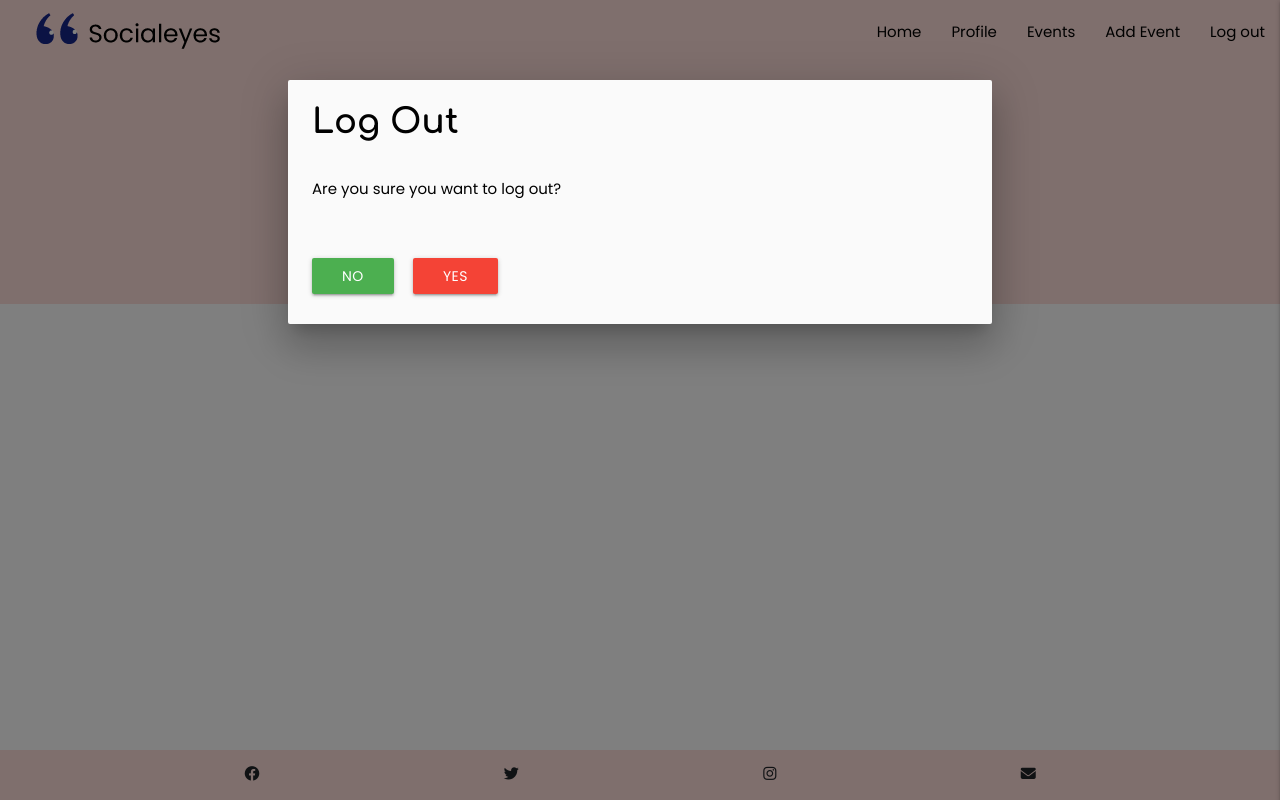
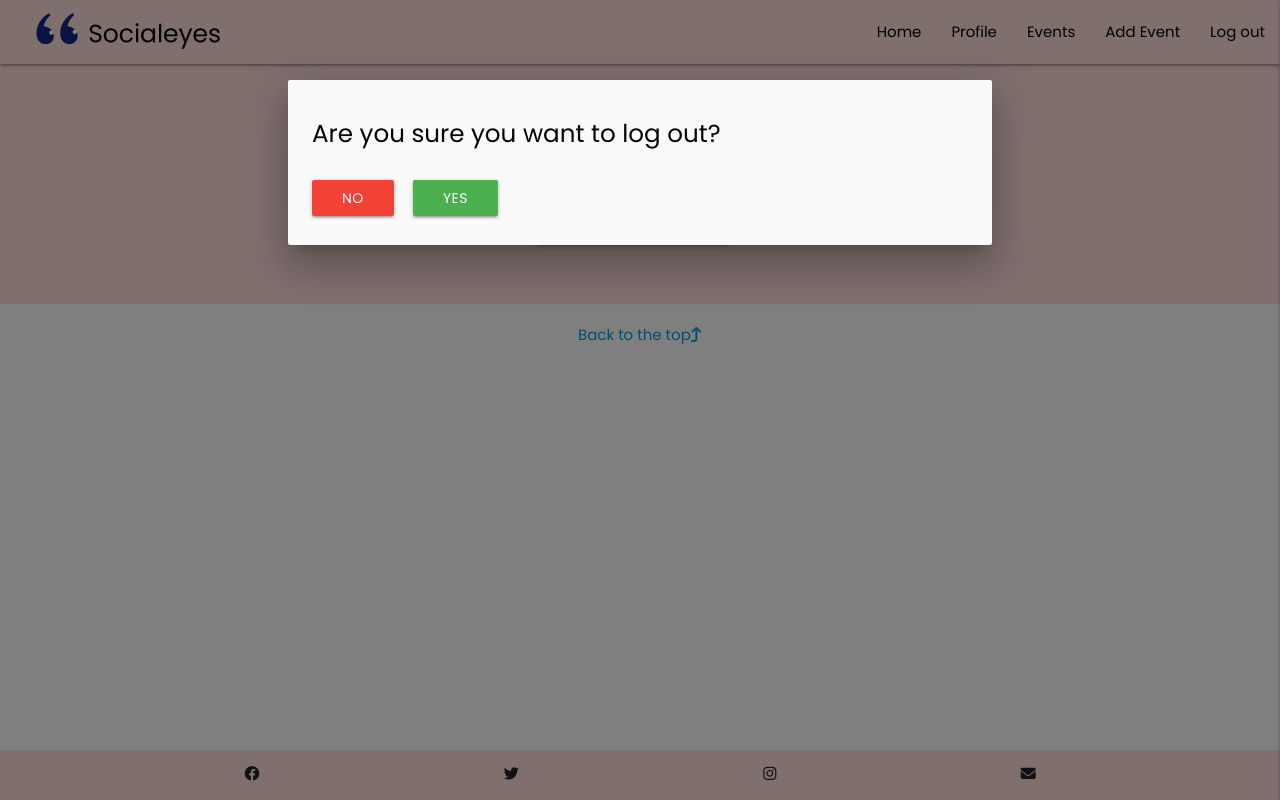
Before and after one commit to staceyJayneLewis/socialeyes, a Flask app: page /get_events in a window 1280 px wide, after a click on "Log out". Run offline with Flask 3, Linux system fonts and the light colour scheme; the visitor is signed in with stand-in values (Sample User, id 1); data that the repository does not hold is empty; some libraries are stand-ins or nearby versions; some web fonts are replaced.

Commit message:
Feat: Update modal and add page bookmark link

```diff
--- a/templates/base.html
+++ b/templates/base.html
@@ -20,6 +20,7 @@
 
     <header>
         <!-- Top nav -->
+        <div class="navbar-fixed">
         <nav>
             <div class="nav-wrapper pr-4">
                 <a href="{{ url_for('home') }}" class="brand-logo black-text">
@@ -42,16 +43,16 @@
                 <!-- Modal: log out -->
                 <div id="modal-logout" class="modal">
                     <div class="modal-content black-text">
-                        <h4>Log Out</h4>
-                        <p>Are you sure you want to log out?</p>
-                        <a href="#!" class="modal-close waves-effect btn green">No</a>
+                        <h5>Are you sure you want to log out?</h5>
+                        <a href="#!" class="modal-close waves-effect btn red">No</a>
                         <a href="{{ url_for('logout') }}"
-                            class="modal-close waves-effect btn red">Yes</a>
+                            class="modal-close waves-effect btn green">Yes</a>
                     </div>
                 </div>
                 {% endif %}
             </div>
         </nav>
+        </div>
         <!-- Mobile sidenav -->
         <ul class="sidenav" id="mobile-demo">
             <li><a href="{{ url_for('home') }}" class="black-text">Home</a></li>
--- a/templates/events.html
+++ b/templates/events.html
@@ -3,7 +3,7 @@
 <div class="page-header">
     <h3>Events</h3>
     <p>Interested in attending an event? Let them know by clicking the 'I'll be attending' button.</p>
-    <a href="{{ url_for('profile', username=session['user'])}}" class="btn rounded ">Go to saved
+    <a href="{{ url_for('profile', username=session['user'])}}" class="btn rounded ">Go to my
         events</a>
 </div>
 
@@ -27,19 +27,18 @@
                 <!-- Delete Event Modal -->
                 <div id="modal-{{ event._id }}" class="modal">
                     <div class="modal-content">
-                        <h4>Delete Event</h4>
-                        <p>Are you sure you want to delete this event?</p>
+                        <h5>Are you sure you want to delete this event?</h5>
                         <small>This action is permanent, and cannot be undone.</small>
                     </div>
                     <div class="modal-footer">
-                        <a href="#!" class="modal-close waves-effect btn green">No</a>
+                        <a href="#!" class="modal-close waves-effect btn red">No</a>
                         <a href="{{ url_for('delete_event', event_id=event._id) }}"
-                            class="modal-close waves-effect btn red">Yes</a>
+                            class="modal-close waves-effect btn green">Yes</a>
                     </div>
                 </div>
                 {% else %}
                     {% if event._id in user_events %}
-                        <a href="{{ url_for('unattend_event', event_id=event._id) }}" class="red-text"><i class="fa-solid fa-thumbs-down"></i> I won't attending </a>
+                        <a href="{{ url_for('unattend_event', event_id=event._id) }}" class="red-text"><i class="fa-solid fa-thumbs-down"></i> I'm no longer attending </a>
                     {% else %}
                         <a href="{{ url_for('attend_event', event_id=event._id) }}"><i class="fa-solid fa-thumbs-up"></i> I'll be attending </a>
                     {% endif %}
@@ -49,4 +48,8 @@
     </div>
     {% endfor %}
 </div>
+<div id="back-to-top" class="center-align">
+    <p class="text-center"><a href="#" aria-label="link to top of the page">Back to the top<i
+          class="fa-solid fa-arrow-turn-up fa-md"></i></a></p>
+  </div>
 {% endblock %}
--- a/templates/home.html
+++ b/templates/home.html
@@ -64,4 +64,8 @@
         {% endfor %}
     </div>
 </div>
+<div id="back-to-top" class="center-align">
+    <p class="text-center"><a href="#" aria-label="link to top of the page">Back to the top<i
+                class="fa-solid fa-arrow-turn-up fa-md"></i></a></p>
+</div>
 {% endblock %}
```
Also changed, not shown: templates/profile.html (+7 -4 lines).
